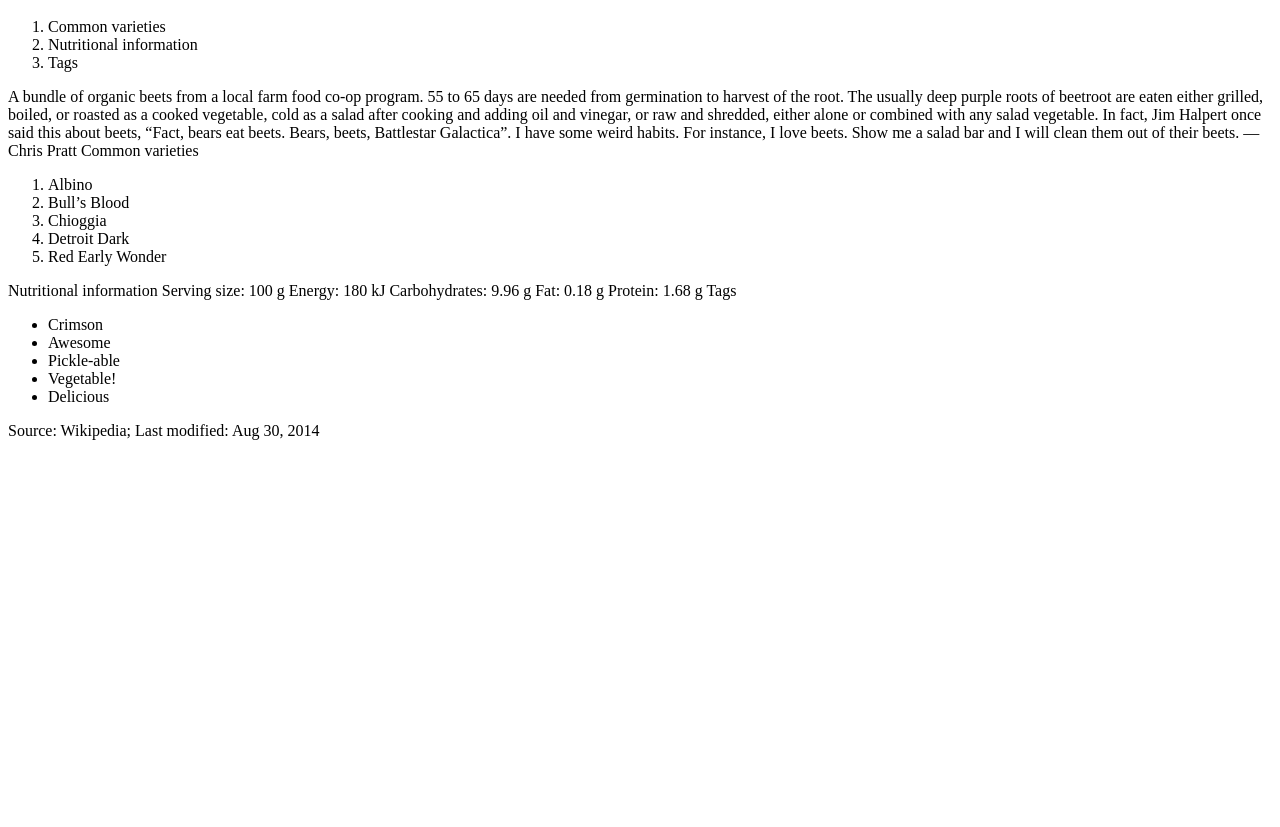
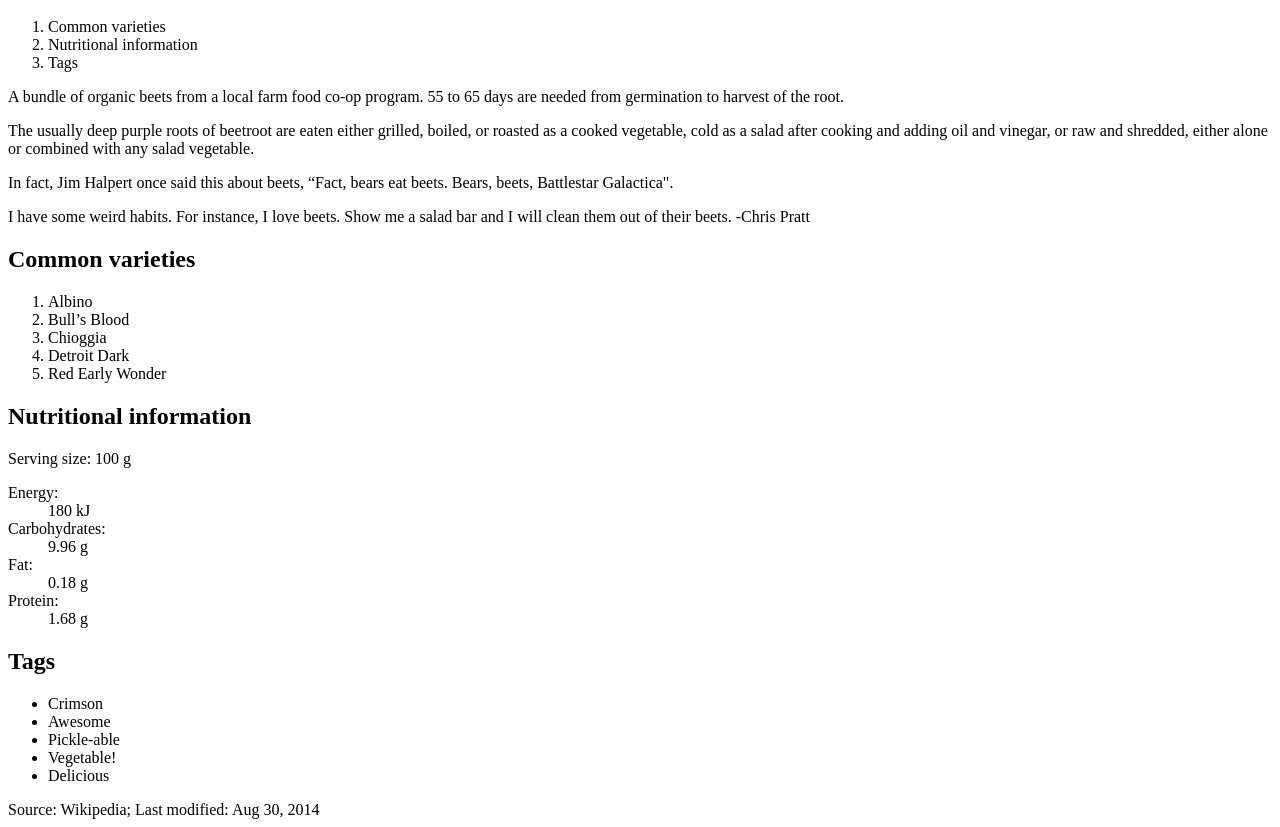
Before and after one commit to SarahDowling/intro-to-html, a plain HTML site: page index.html in a window 1280 px wide. Shown: the part 48-875 px from the top of the page. Before the commit the page ends 800 px from the top, so only its background shows below. Drawn offline with Linux system fonts and the light colour scheme.

Commit message:
Added description lists and h2s.

```diff
--- a/index.html
+++ b/index.html
@@ -6,12 +6,12 @@
 	<li>Tags</li>
 </ol>
 
-A bundle of organic beets from a local farm food co-op program. 55 to 65 days are needed from germination to harvest of the root.
-The usually deep purple roots of beetroot are eaten either grilled, boiled, or roasted as a cooked vegetable, cold as a salad after cooking and adding oil and vinegar, or raw and shredded, either alone or combined with any salad vegetable.
-In fact, Jim Halpert once said this about beets, “Fact, bears eat beets. Bears, beets, Battlestar Galactica”.
-I have some weird habits. For instance, I love beets. Show me a salad bar and I will clean them out of their beets.
-— Chris Pratt
-Common varieties
+<p>A bundle of organic beets from a local farm food co-op program. 55 to 65 days are needed from germination to harvest of the root.
+<p>The usually deep purple roots of beetroot are eaten either grilled, boiled, or roasted as a cooked vegetable, cold as a salad after cooking and adding oil and vinegar, or raw and shredded, either alone or combined with any salad vegetable.
+<p>In fact, Jim Halpert once said this about beets, “Fact, bears eat beets. Bears, beets, Battlestar Galactica".
+<p>I have some weird habits. For instance, I love beets. Show me a salad bar and I will clean them out of their beets.
+-Chris Pratt
+<h2>Common varieties</h2>
 
 <ol>
 	<li>Albino</li>
@@ -21,11 +21,26 @@ Common varieties
 	<li>Red Early Wonder</li>
 </ol>
 
-Nutritional information
-Serving size: 100 g
-Energy: 180 kJ Carbohydrates: 9.96 g Fat: 0.18 g
-Protein: 1.68 g
-Tags
+<h2>Nutritional information</h2>
+
+<p>Serving size: 100 g</p>
+
+<dl>
+	<dt>Energy:</dt>
+	<dd>180 kJ</dd>
+
+	<dt>Carbohydrates:</dt>
+	<dd>9.96 g</dd>
+
+	<dt>Fat:</dt>
+	<dd>0.18 g</dd>
+
+	<dt>Protein:</dt>
+	<dd>1.68 g</dd>
+
+</dl>
+
+<h2>Tags</h2>
 
 <ul>
 	<li>Crimson</li>
```
